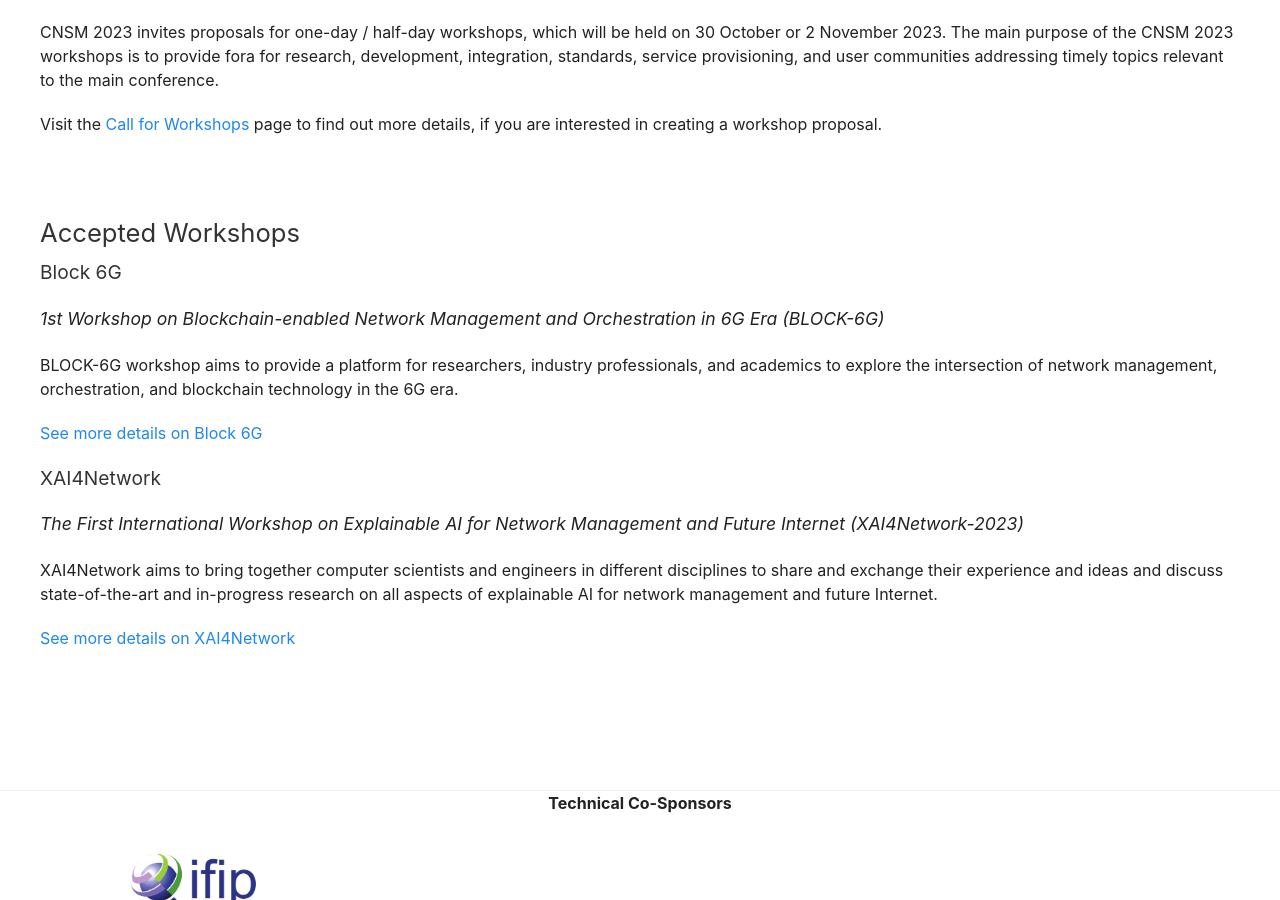
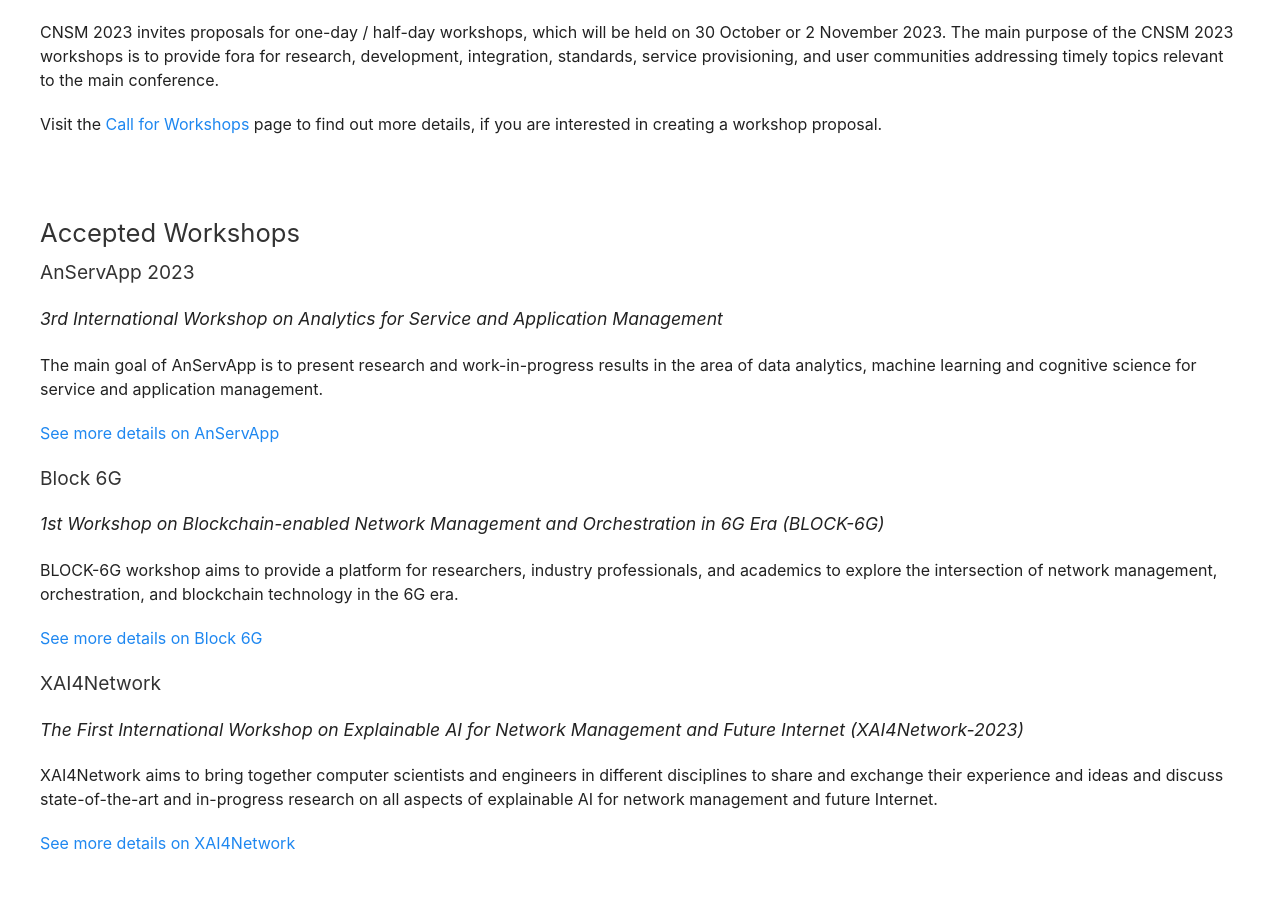
Before and after one commit to stuartclayman/cnsm-2023-website, a Jekyll site: the page built from workshops.html, in a window 1280 px wide and 900 px high, scrolled down 300 px. Built offline with Jekyll 4.4.1, drawn with Linux system fonts in a browser that asks for light colours; nearby versions of some CDN libraries.

Commit message:
New workshop

```diff
--- a/workshops.html
+++ b/workshops.html
@@ -39,6 +39,17 @@ addressing timely topics relevant to the main conference.
         <div class="uk-panel uk-padding-large uk-padding-remove-horizontal">
           <h2>Accepted Workshops</h2>
 
+          <h3>AnServApp 2023</h3>
+
+          <p><span class="cnsm-theme">3rd International Workshop on Analytics for Service and Application Management</span>
+            <br/>
+            <!--<span class="cn-blue">Monday 25 October 2023</span></p>-->
+
+
+          <p>The main goal of AnServApp is to present research and work-in-progress results in the area of data analytics, machine learning and cognitive science for service and application management. </p>
+
+
+          <p><a href="workshop_AnServApp.html">See more details on AnServApp</a></p>
           <h3>Block 6G</h3>
 
           <p><span class="cnsm-theme">1st Workshop on Blockchain-enabled Network Management and Orchestration in 6G Era (BLOCK-6G)</span>
```
Also changed, not shown: workshop_AnServApp.html (added, +62 -0 lines).
